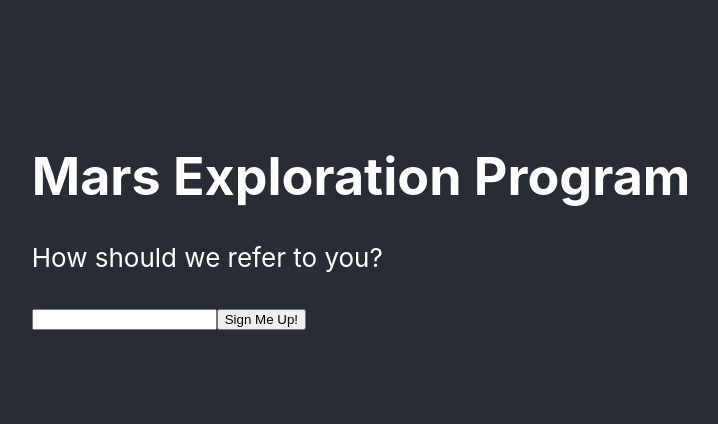
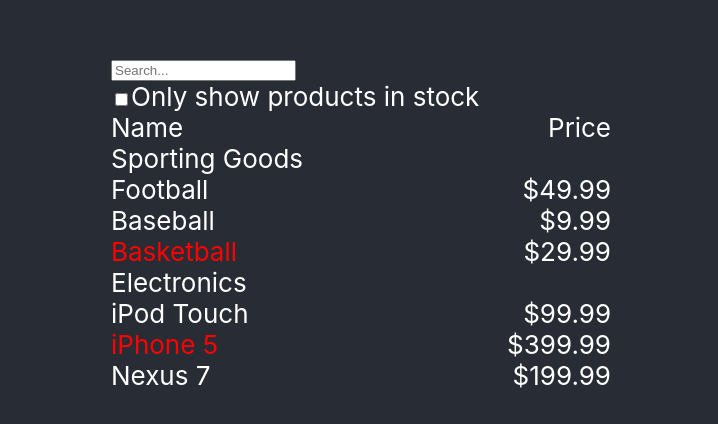
Before and after one commit to xiaoli0510/react-app, a React (Create React App) app: page / in a window 1280 px wide. Shown: the part 180-604 px from the top of the page, without its empty margins (279-997 px from the left). Built offline with nearby package versions, Linux system fonts and the light colour scheme.

Commit message:
react哲学

```diff
--- a/src/App.css
+++ b/src/App.css
@@ -36,3 +36,17 @@
     transform: rotate(360deg);
   }
 }
+
+.box{
+  width:500px;
+}
+
+.table-header,.product-row{
+  display:flex;
+  flex-direction: row;
+  justify-content: space-between;
+}
+
+.red{
+  color:red;
+}
--- a/src/App.js
+++ b/src/App.js
@@ -1,50 +1,112 @@
 import './App.css'
 import React from 'react'
 
-function FancyBorder(props){
- return (
-   <div>
-    {props.children}
-   </div>
- )
+function SearchBar (props){
+  return (
+    <div>
+      <input placeholder="Search..." onChange={props.handleSearch}/>
+      <br/>
+      <input type="checkbox"/><span>Only show products in stock</span>
+    </div>
+  )
 }
 
-function Dialog(props){
- return (
-   <FancyBorder color="blue">
-     <h1 className="Dialog-title">
-       {props.title}
-     </h1>
-     <p className="Dialog-message">
-       {props.message}
-     </p>
-     {props.children}
-   </FancyBorder>
- );
+class ProductTable extends React.Component{
+  render(){
+    const productArr = this.props.productArr
+    let categoryArr = [];
+   productArr.forEach(function(item){
+      if(categoryArr.indexOf(item.category)===-1){
+        categoryArr.push(item.category);
+      }
+   })
+
+   console.log(categoryArr)
+
+   let wrapDiv = productArr.map((item,index)=>{
+     let productCategoryRowContent = '';
+     if(categoryArr.indexOf(item.category)>-1){
+      categoryArr.splice(categoryArr.indexOf(item.category),1);
+      productCategoryRowContent=<ProductCategoryRow product={item}/>
+     }else{
+      productCategoryRowContent = ''
+     }
+     return (
+       <div key={item.name}>
+        {productCategoryRowContent}
+        <ProductRow product={item}/>
+       </div>
+     )
+   })
+    return (
+      <div className="table-wrap">
+        <div className="table-header">
+          <div>Name</div>
+          <div>Price</div>
+        </div>
+          {wrapDiv}
+      </div>
+    )
+  }
 }
 
-class SignUpDialog extends React.Component{
+//商品标题
+class ProductCategoryRow extends React.Component{
+  render(){
+    const titles = this.props.product;
+    return (
+      <div>
+        <div>{titles.category}</div>
+      </div>
+    )
+  }
+}
+
+//商品列表
+class ProductRow  extends React.Component{
+  render(){
+    const products = this.props.product;
+    return (
+      <div className="product-row">
+        <div className={!products.stocked?"red":""}>{products.name}</div>
+        <div>{products.price}</div>
+      </div>
+    )
+  }
+}
+
+class FilterableProductTable extends React.Component{
   constructor(props){
    super(props);
-   this.state = {login:''};
-   this.handleChange = this.handleChange.bind(this);
-   this.handleSignUp = this.handleSignUp.bind(this);
+   this.state = {
+     searchValue:''
+   }
+   this.handleSearch = this.handleSearch.bind(this);
   }
 
-  handleChange(e){
-    this.setState({login:e.target.value});
-  }
-
-  handleSignUp(){
-    console.log(`Welcome aboard,${this.state.login}`)
+  //进行搜索
+  handleSearch(e){
+     this.setState({searchValue:e.target.value});
   }
 
   render(){
+    let productArr = [
+      {category: "Sporting Goods", price: "$49.99", stocked: true, name: "Football"},
+      {category: "Sporting Goods", price: "$9.99", stocked: true, name: "Baseball"},
+      {category: "Sporting Goods", price: "$29.99", stocked: false, name: "Basketball"},
+      {category: "Electronics", price: "$99.99", stocked: true, name: "iPod Touch"},
+      {category: "Electronics", price: "$399.99", stocked: false, name: "iPhone 5"},
+      {category: "Electronics", price: "$199.99", stocked: true, name: "Nexus 7"}
+    ];
+    productArr = productArr.filter(item=>{
+      return item.name.indexOf(this.state.searchValue)>-1;
+    })
+
     return (
-      <Dialog title="Mars Exploration Program" message="How should we refer to you?">
-        <input value={this.state.login} onChange={this.handleChange}/>
-        <button onClick={this.handleSignUp}>Sign Me Up!</button>
-      </Dialog>
+      <div className="box">
+        <SearchBar handleSearch={this.handleSearch}/>
+        <ProductTable productArr={productArr}/>
+      </div>
     )
   }
 }
@@ -53,7 +115,7 @@
 function App(){
   return (
     <div className="App-header">
-    <SignUpDialog/>
+    <FilterableProductTable/>
     </div>
   )
 }
```
Also changed, not shown: 1 other file (tests, documents, lock files or other folders).
